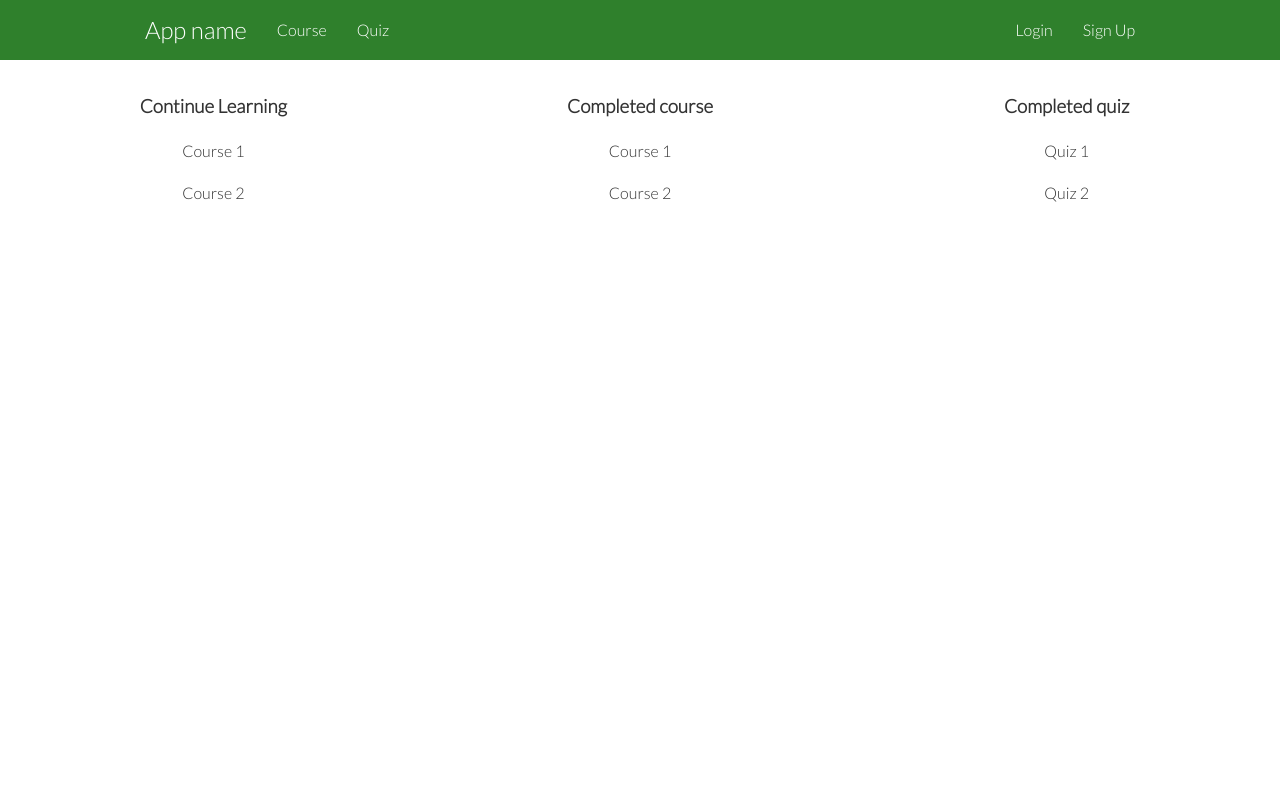
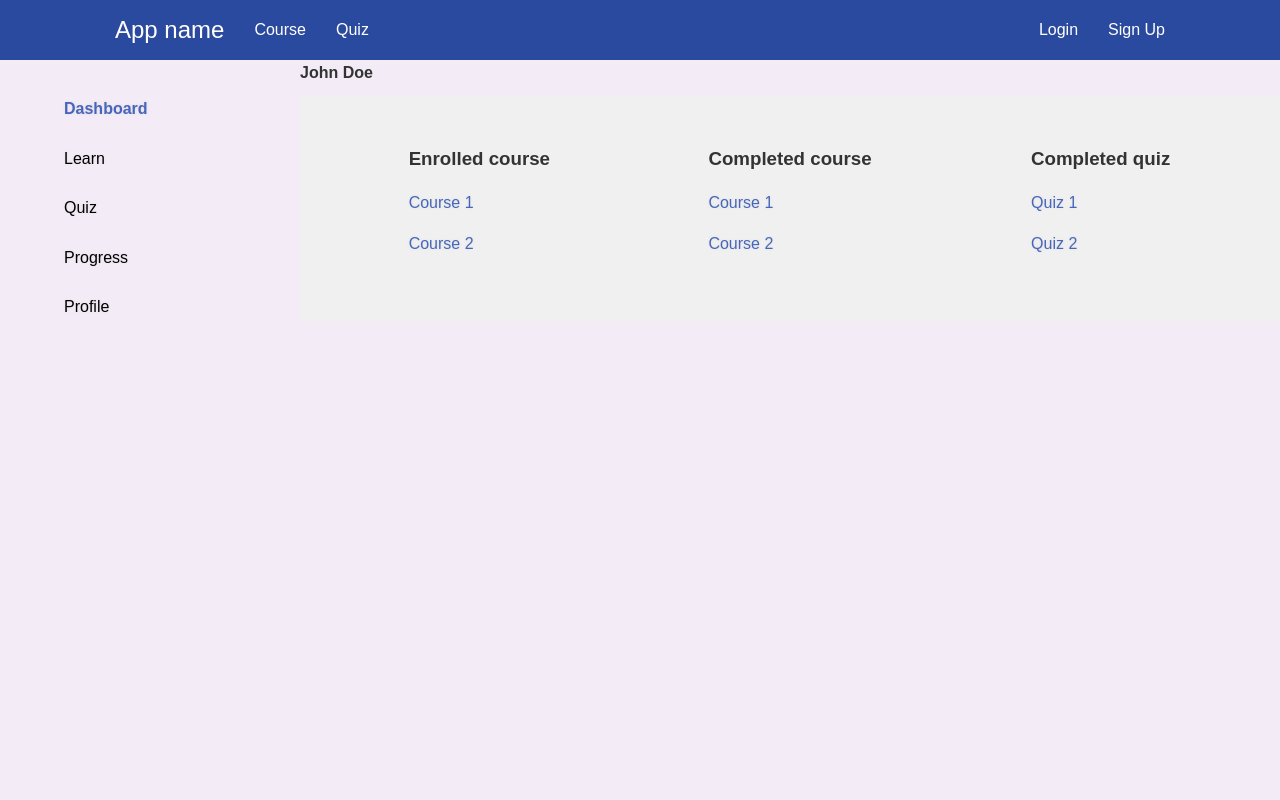
Before and after one commit to Aust1nNguyen/eco-entries, a Flask app: page /dashboard in a window 1280 px wide. Run offline with Flask 2, Linux system fonts and the light colour scheme; some libraries are stand-ins or nearby versions.

Commit message:
Updated css, courses and quizzes

```diff
--- a/app/routes.py
+++ b/app/routes.py
@@ -7,11 +7,16 @@ from app.models import User
 from werkzeug.urls import url_parse
 import re
 
+
+
 # Home view
 @app.route('/')
 @app.route('/index')
 def home():
     return render_template("index.html", title='Home Page')
+
+
+
 
 # Login view
 @app.route('/login', methods=['GET', 'POST'])
@@ -38,6 +43,9 @@ def login():
         return redirect(next_page)
     return render_template('login.html', title='Sign In', form=form)
 
+
+
+
 # Sign up view
 @app.route('/sign_up', methods=['GET', 'POST'])
 def sign_up():
@@ -55,31 +63,20 @@ def sign_up():
         return redirect(url_for('login'))
     return render_template('sign_up.html', title='Sign Up', form=form)
 
+
+
 # Logout view
 @app.route('/logout')
 def logout():
     logout_user()
     return redirect(url_for('index'))
 
-# Quiz view
-@app.route('/ds_quiz')
-def ds_quiz():
-    return render_template('ds_quiz.html', title='Quiz', form='quizForm')
 
-# Course 1 view
-@app.route('/courses')
-def courses():
-    return render_template("courses.html", title= "Courses")
 
 # Courses view
 @app.route('/content')
 def content():
     return render_template("content.html", title= "Content")
-
-# Dashboard view
-@app.route('/dashboard')
-def dashboard():
-    return render_template("dashboard.html", title='Dashboard')
 
 @app.route("/elasticity")
 def elasticity():
@@ -92,6 +89,34 @@ def ds():
 @app.route("/surplus")
 def surplus():
     return render_template("surplus.html", title= "Consumer and Producer Surplus")
+
+
+
+
+# Dashboard view
+@app.route('/dashboard')
+def dashboard():
+    return render_template("dashboard.html", title='Dashboard')
+
+@app.route("/profile")
+def profile():
+    return render_template("profile.html", title= "Profile")
+
+
+
+
+# Quiz view
+@app.route('/quiz')
+def quiz():
+    return render_template('quiz.html', title='Quiz', form='quizForm')
+
+@app.route('/ds_quiz')
+def ds_quiz():
+    return render_template('ds_quiz.html', title='Quiz', form='quizForm')
+
+@app.route('/elasticity_quiz')
+def elasticity_quiz():
+    return render_template('elasticity_quiz.html', title='Quiz', form='quizForm')
 
 # Run with debug mode
 if __name__ == '__main__':
--- /dev/null
+++ b/app/static/css/content.css
@@ -0,0 +1,20 @@
+.titles{
+    border: 1px solid pink;
+    margin: 10px;
+    border-radius: 20px;
+    border: 1px solid rgba(0, 0, 0, 0.8);
+    padding: 20px;
+    font-size: 15px;
+    text-align: center;
+
+}
+
+.container{
+    display: grid;
+    grid-template-columns: auto auto auto;
+    padding: 10px;
+}
+
+.econ_heading{
+    text-align: center;
+}
--- /dev/null
+++ b/app/static/css/dashboard.css
@@ -0,0 +1,71 @@
+/* Dashboard */
+.sidebar {
+    width: 300px;
+    position: fixed;
+    left: 0;
+    top: 0;
+    height: 100%;
+    padding: 6rem 4rem;
+    background-color: var(--main-color);
+
+}
+
+.sidebar-menu li {
+    width: 100%;
+    margin-bottom: 1.5rem;
+}
+
+.sidebar-menu a {
+    display: block;
+    color: rgb(0, 0, 0);
+    font-size: 1rem
+}
+
+.sidebar-menu a.active {
+    color: #4766bb;
+    font-weight: 700;
+}
+
+.main-content {
+    margin-left: 300px;
+}
+
+
+header h2 {
+    color: #222;
+}
+
+header label span {
+    font-size: 1.7rem;
+    padding-right: 1rem;
+}
+
+.user-wrapper {
+    display: flex;
+    align-items: center;
+}
+
+main {
+    margin-top: 10px;
+    padding: 1rem 1.5rem;
+    background: #f0f0f0;
+}
+
+.cards {
+    display: grid;
+    grid-template-columns: 1fr 1fr 1fr;
+    justify-items: center;
+}
+
+.card-single {
+    padding: 2rem;
+}
+
+.card-single li {
+    margin-top: 1rem;
+    margin-bottom: 1rem;
+}
+
+.myprofile{
+    text-align: center;
+}
--- a/app/static/css/login.css
+++ b/app/static/css/login.css
@@ -1,5 +1,82 @@
-.qheading {
-    font-size: 17px;
-    margin: 0 0 1px 0;
-    color: #666;
+body {
+    background-color: #F3EBF6;
+    font-family: 'Ubuntu', sans-serif;
 }
+.form_heads{
+    text-align: center;
+}
+
+.main-border{
+    padding: 0% 10%;
+    margin: 5% 15%;
+    border: 1px solid #6a46eb;
+    border-radius: 20px;
+}
+.login {
+    text-align: center;
+    padding-top: 40px;
+    color: #5e31da;
+    font-family: 'Ubuntu', sans-serif;
+    font-weight: bold;
+    font-size: 43px;
+}
+
+.remember_me{
+    display: block;
+    text-align: right;
+}
+input[type=text], input[type=password], input[type=submit] {
+    width: 100%;
+    color: rgb(38, 50, 56);
+    font-weight: 700;
+    font-size: 14px;
+    letter-spacing: 1px;
+    background: rgba(136, 126, 126, 0.04);
+    padding: 10px 20px;
+    border: none;
+    border-radius: 20px;
+    outline: none;
+    box-sizing: border-box;
+    border: 2px solid rgba(0, 0, 0, 0.02);
+    margin-bottom: 50px;
+    text-align: center;
+    margin-bottom: 27px;
+    font-family: 'Ubuntu', sans-serif;
+}
+
+form.form1 {
+    padding-top: 20px;
+}
+
+
+.un:focus, .pass:focus {
+    border: 2px solid rgba(0, 0, 0, 0.18) !important;
+
+}
+
+input[type=submit] {
+    cursor: pointer;
+    width: 100%;
+    border-radius: 15px;
+    color: #fff;
+    background: linear-gradient(to right, #622ddd, #4d21b3);
+    font-family: 'Ubuntu', sans-serif;
+    font-size: 13px;
+}
+
+
+a {
+    text-shadow: 0px 0px 3px rgba(117, 117, 117, 0.12);
+    color: #4766bb;
+    text-decoration: none
+}
+
+.questions{
+    text-align: justify;
+}
+
+@media (max-width: 600px) {
+    .main {
+        border-radius: 0px;
+    }
+}
--- a/app/static/css/style.css
+++ b/app/static/css/style.css
@@ -1,9 +1,9 @@
 @import url('https://fonts.googleapis.com/css2?family=Lato:wght@300&display=swap');
 
 :root {
-    --primary-color:#44bb58;
-    --secondary-color: #2f802c;
-    --dark-color: #002240;
+    --primary-color:#4766bb;
+    --secondary-color: #2a4aa0;
+    --dark-color: #2844bd;
     --light-color: #f4f4f4;
 }
 
@@ -81,7 +81,7 @@ code, pre{
 
 /* Showcase */
 .showcase{
-    height: 400px;
+    height: 500px;
     background-color: var(--primary-color);
     color: #fff;
     position: relative;
@@ -118,7 +118,7 @@ code, pre{
     text-align: center;
 }
 
-.stats .grid h3{
+.stats .grid a{
     font-size: 35px;
 }
 .stats .grid p{
@@ -141,40 +141,12 @@ code, pre{
     justify-self: center;
 }
 
-/* Dashboard */
-.userbar .flex {
-    display: flex;
-    justify-content: space-between;
-    align-items: center;
-    height: 100px;
-    background-color: #44bb58;
-    box-shadow: 4px 4px 10px rgba(0, 0, 0, 0.2);
-    margin-top: 50px;
+.course-border{
+    padding: 0% 5%;
+    margin: 5% 5%;
+    border: 1px solid #6a46eb;
+    border-radius: 20px;
 }
-
-.userbar .menu{
-    display: flex;
-    justify-content: space-between;
-    align-items: center;
-    min-width: 300px;
-}
-
-.cards {
-    display: grid;
-    grid-template-columns: repeat(3, 1fr);
-    justify-items: center;
-}
-
-.card-single {
-    padding: 2rem;
-}
-
-.card-single li {
-    margin-top: 1rem;
-    margin-bottom: 1rem;
-    text-align: center;
-}
-
 
 /* Footer */
 .footer .social a{
--- a/app/templates/base.html
+++ b/app/templates/base.html
@@ -17,6 +17,9 @@
 
     <link rel="stylesheet" href="{{ url_for('static', filename='css/style.css') }}">
     <link rel="stylesheet" href="{{ url_for('static', filename='css/utilities.css') }}">
+    <link rel="stylesheet" href="{{ url_for('static', filename='css/login.css') }}">
+    <link rel="stylesheet" href="{{ url_for('static', filename='css/content.css') }}">
+    <link rel="stylesheet" href="{{ url_for('static', filename='css/dashboard.css') }}">
     <title>{{ title }}</title>
 </head>
 <body>
@@ -27,11 +30,11 @@
             <h2 class="logo"><a href="/index">App name</a></h3>
               {% if current_user.is_anonymous %}
               <a href="{{ url_for('content') }}">Course</a></li>
-              <a href="{{ url_for('ds_quiz') }}">Quiz</a></li>
+              <a href="{{ url_for('quiz') }}">Quiz</a></li>
               {% else %}
               <a href="{{ url_for('dashboard') }}">Dashboard</a></li>
               <a href="{{ url_for('content') }}">Course</a></li>
-              <a href="{{ url_for('ds_quiz') }}">Quiz</a></li>
+              <a href="{{ url_for('quiz') }}">Quiz</a></li>
               {% endif %}
           </div>
             <nav>
--- a/app/templates/dashboard.html
+++ b/app/templates/dashboard.html
@@ -1,10 +1,39 @@
 {% extends "base.html" %}
 
 {% block content %}
+<div class="sidebar">
+    <div class="sidebar-menu">
+        <ul>
+            <li>
+                <a href="" class="active">Dashboard</a>
+            </li>
+            <li>
+                <a href="">Learn</a>
+            </li>
+            <li>
+                <a href="">Quiz</a>
+            </li>
+            <li>
+                <a href="">Progress</a>
+            </li>
+            <li>
+                <a href="{{ url_for('profile') }}">Profile</a>
+            </li>
+        </ul>
+    </div>
 
+</div>
+<div class="main-content">
+    <header>
+        <div class="user-wrapper">
+            <h4>John Doe</h4>
+        </div>
+    </header>
+
+    <main>
         <div class="cards">
             <div class="card-single">
-            <h3><b>Continue Learning</b></h3>
+                <h3>Enrolled course</h3>
                     <ul>
                         <li><a href="">Course 1</a></li>
                         <li><a href="">Course 2</a></li>
@@ -12,20 +41,21 @@
 
             </div>
             <div class="card-single">
-            <h3><b>Completed course</b></h3>
+                <h3>Completed course</h3>
                 <ul>
                     <li><a href="">Course 1</a></li>
                     <li><a href="">Course 2</a></li>
                 </ul>
             </div>
             <div class="card-single">
-            <h3><b>Completed quiz</b></h3>
+                <h3>Completed quiz</h3>
                 <ul>
                     <li><a href="">Quiz 1</a></li>
                     <li><a href="">Quiz 2</a></li>
                 </ul>
             </div>
         </div>
-
+    </main>
+</div>
 
 {% endblock %}
--- a/app/templates/ds.html
+++ b/app/templates/ds.html
@@ -1,6 +1,7 @@
 {% extends "base.html" %}
 
 {% block content %}
+<div class= "course-border">
 <h1>Demand and Supply</h1>
 
     <h2>What is a Market?</h2>
@@ -24,6 +25,7 @@
     The income effect: as a good becomes cheaper, our purchasing power (real income) improves That means we can afford to buy more goods for our given (unchanged) actual income.
     The substitution effect: as a good becomes cheaper relative to other goods, we substitute away from the more expensive goods and toward the cheaper good, and buy more.
     </p>
+
     <h2>Shifts in the Demand Curve</h2>
 
     <h3>Income</h3>
@@ -79,7 +81,7 @@
         By reducing producers’ costs, the advances in technology raises the quantity supplied.
     </p>
 
-    <h3>Prices of substitutes in production (alternative goods</h3>
+    <h3>Prices of substitutes in production (alternative goods)</h3>
 
     <p>Here we mean goods that use the same or similar inputs.
     For example, land used for dairy cows can (sometimes) be used for producing crops, hence, if the price of wheat increases while the price of milk falls, farmers may switch from milk to wheat.
@@ -95,5 +97,5 @@
     <p>Market supply depends on the number of sellers therefore if, for example, Tony or Sonia were to retire, the supply in the market for that product would fall.
         An increase in the number of sellers in the market would cause the supply curve to shift to the right and vice versa.
     </p>
-
+</div>
 {% endblock %}
--- a/app/templates/elasticity.html
+++ b/app/templates/elasticity.html
@@ -11,7 +11,7 @@
     We calculate price elasticity ED based on percentage change because we are interested in the relationship between the proportionate changes in Quantity and Price:
     </p1>
     <br> <br>
-    <img src="equation.png" alt="elasticity equation">
+    <img src="/static/images/equation.png" alt="elasticity equation">
     <br> <br>
     <p2>Demand is elastic when the elasticity is greater than 1, so that quantity moves proportionately more than the price, which means consumers are quite responsive to changes in price. <br>
     Demand is inelastic when the elasticity is less than 1, so that quantity moves proportionately less than the price which means consumers are not very responsive to changes in price.<br>
@@ -39,7 +39,7 @@
     </h1>
     <p4>Income elasticity of demand is a measure of how much the quantity demanded of a good responds to a change in consumers’ income.
     <br> <br>
-    <img src="equation2.png" alt="income elasticity">
+    <img src="/static/images/equation2.png" alt="income elasticity">
     <br> <br>
     Because quantity demanded and income have a positive relationship, normal goods have positive income elasticities.
     For inferior goods because quantity demanded and income move in opposite directions, they have negative income elasticities.
```
Also changed, not shown: app/templates/content.html (+5 -5 lines), app/templates/ds_quiz.html (+5 -5 lines), app/templates/elasticity_quiz.html (+11 -11 lines), app/templates/index.html (+8 -5 lines), app/templates/login.html (+13 -13 lines), app/templates/profile.html (added, +27 -0 lines), app/templates/quiz.html (added, +55 -0 lines), app/templates/sign_up.html (+15 -13 lines), app/static/images/demand_mv.png (added), app/static/images/equation.png (added), app/static/images/equation2.png (added). Lines whose indentation alone changed are shown as unchanged.
